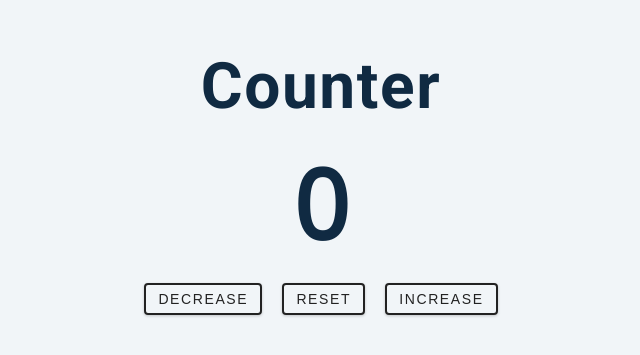
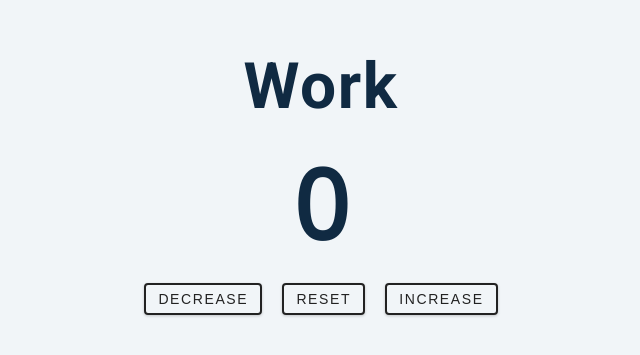
Before and after one commit to Srujan-github/10-javascript-projects, a plain HTML site: page 2.Counter/index.html in a window 1280 px wide. Shown: the part 211-566 px from the top of the page, without its empty margins (319-959 px from the left). Drawn offline with nearby package versions, Linux system fonts and the light colour scheme.

Commit message:
modified index.html

```diff
--- a/2.Counter/index.html
+++ b/2.Counter/index.html
@@ -9,7 +9,7 @@
 <body>
     <main>
         <div class="container">
-            <h1>Counter</h1>
+            <h1>Work</h1>
        <span id="value">
         0
        </span>
```
